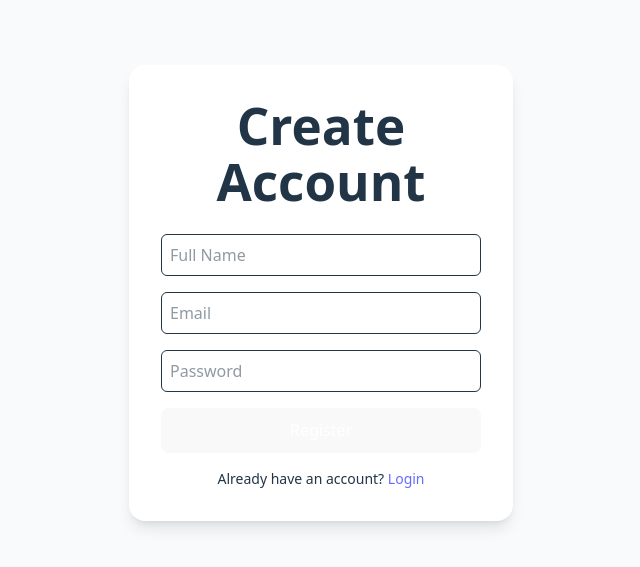
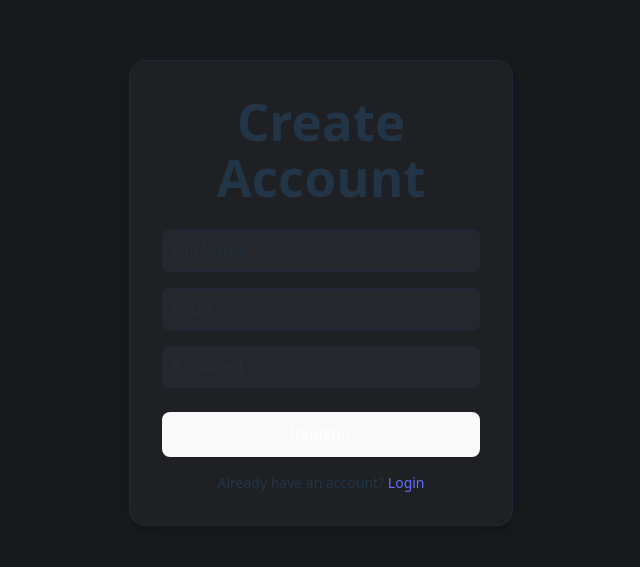
Before and after one commit to soumikadevarakonda/StockPilot, a React (Vite) app: page /register in a window 1280 px wide. Shown: the part 107-674 px from the top of the page, without its empty margins (319-959 px from the left). Built offline with nearby package versions, Linux system fonts and the light colour scheme.

Commit message:
Login/Register UI improvements

```diff
--- a/src/components/landing/CTA.jsx
+++ b/src/components/landing/CTA.jsx
@@ -32,8 +32,8 @@ export default function CTA() {
               whileTap={{ scale: 0.95 }}
               className="inline-flex items-center justify-center rounded-md bg-white px-6 py-3 text-[hsl(var(--color-primary))] font-semibold shadow-lg hover:bg-white/90 transition-all"
             >
-    <span className="text-[hsl(195,100%,55%)]">Start Trading for Free</span>
-    <ArrowRight className="ml-2 text-[hsl(195,100%,55%)]" />
+            <span className="text-[hsl(195,100%,55%)]">Start Trading for Free</span>
+            <ArrowRight className="ml-2 text-[hsl(195,100%,55%)]" />
             </motion.a>
           </div>
 
--- a/src/pages/Login.jsx
+++ b/src/pages/Login.jsx
@@ -1,6 +1,7 @@
 import { useState } from "react";
 import axios from "../api/axios";
 import { useNavigate } from "react-router-dom";
+import { motion } from "framer-motion";
 
 export default function Login() {
   const [email, setEmail] = useState("");
@@ -14,37 +15,53 @@ export default function Login() {
       localStorage.setItem("token", response.data.token);
       navigate("/dashboard");
     } catch (err) {
-      alert("Login failed: " + err.response?.data?.message || err.message);
+      alert("Login failed: " + (err.response?.data?.message || err.message));
     }
   };
 
   return (
-    <div className="flex flex-col items-center justify-center h-screen bg-gray-50">
-      <div className="w-96 p-8 bg-white rounded-2xl shadow-lg">
-        <h1 className="text-2xl font-semibold mb-6 text-center">StockPilot Login</h1>
+    <div className="min-h-screen flex items-center justify-center bg-[hsl(220,10%,10%)] text-[hsl(var(--foreground))]">
+      <motion.div
+        initial={{ opacity: 0, y: 40 }}
+        animate={{ opacity: 1, y: 0 }}
+        transition={{ duration: 0.6 }}
+        className="w-96 p-8 rounded-2xl shadow-lg bg-[hsl(220,10%,13%)] border border-[hsl(217,32%,17%)]"
+      >
+        <h1 className="text-2xl font-semibold mb-6 text-center">Welcome Back</h1>
+
         <form onSubmit={handleSubmit} className="flex flex-col gap-4">
           <input
             type="email"
             placeholder="Email"
-            className="border rounded-md p-2"
+            className="bg-[hsl(220,10%,16%)] border border-[hsl(217,32%,17%)] rounded-md p-2 focus:outline-none focus:ring-2 focus:ring-[hsl(195,100%,50%)]"
             value={email}
             onChange={(e) => setEmail(e.target.value)}
+            required
           />
           <input
             type="password"
             placeholder="Password"
-            className="border rounded-md p-2"
+            className="bg-[hsl(220,10%,16%)] border border-[hsl(217,32%,17%)] rounded-md p-2 focus:outline-none focus:ring-2 focus:ring-[hsl(195,100%,50%)]"
             value={password}
             onChange={(e) => setPassword(e.target.value)}
+            required
           />
-          <button type="submit" className="bg-blue-500 text-white py-2 rounded-md hover:bg-blue-600">
+
+          <button
+            type="submit"
+            className="mt-2 bg-[hsl(195,100%,50%)] text-[hsl(var(--emphasis))] py-2 rounded-md font-semibold hover:bg-[hsl(195,100%,55%)] transition-all"
+          >
             Login
           </button>
         </form>
-        <p className="text-sm text-center mt-4">
-          Don’t have an account? <a href="/register" className="text-blue-500">Register</a>
+
+        <p className="text-sm text-center mt-4 text-[hsl(var(--foreground))]/70">
+          Don’t have an account?{" "}
+          <a href="/register" className="text-[hsl(195,100%,60%)] hover:underline">
+            Register
+          </a>
         </p>
-      </div>
+      </motion.div>
     </div>
   );
 }
--- a/src/pages/Register.jsx
+++ b/src/pages/Register.jsx
@@ -1,6 +1,7 @@
 import { useState } from "react";
 import axios from "../api/axios";
 import { useNavigate } from "react-router-dom";
+import { motion } from "framer-motion";
 
 export default function Register() {
   const [email, setEmail] = useState("");
@@ -15,44 +16,61 @@ export default function Register() {
       alert("Registration successful! You can now log in.");
       navigate("/");
     } catch (err) {
-      alert("Registration failed: " + err.response?.data?.message || err.message);
+      alert("Registration failed: " + (err.response?.data?.message || err.message));
     }
   };
 
   return (
-    <div className="flex flex-col items-center justify-center h-screen bg-gray-50">
-      <div className="w-96 p-8 bg-white rounded-2xl shadow-lg">
+    <div className="min-h-screen flex items-center justify-center bg-[hsl(220,10%,10%)] text-[hsl(var(--foreground))]">
+      <motion.div
+        initial={{ opacity: 0, y: 40 }}
+        animate={{ opacity: 1, y: 0 }}
+        transition={{ duration: 0.6 }}
+        className="w-96 p-8 rounded-2xl shadow-lg bg-[hsl(220,10%,13%)] border border-[hsl(217,32%,17%)]"
+      >
         <h1 className="text-2xl font-semibold mb-6 text-center">Create Account</h1>
+
         <form onSubmit={handleSubmit} className="flex flex-col gap-4">
           <input
             type="text"
             placeholder="Full Name"
-            className="border rounded-md p-2"
+            className="bg-[hsl(220,10%,16%)] border border-[hsl(217,32%,17%)] rounded-md p-2 focus:outline-none focus:ring-2 focus:ring-[hsl(195,100%,50%)]"
             value={name}
             onChange={(e) => setName(e.target.value)}
+            required
           />
           <input
             type="email"
             placeholder="Email"
-            className="border rounded-md p-2"
+            className="bg-[hsl(220,10%,16%)] border border-[hsl(217,32%,17%)] rounded-md p-2 focus:outline-none focus:ring-2 focus:ring-[hsl(195,100%,50%)]"
             value={email}
             onChange={(e) => setEmail(e.target.value)}
+            required
           />
           <input
             type="password"
             placeholder="Password"
-            className="border rounded-md p-2"
+            className="bg-[hsl(220,10%,16%)] border border-[hsl(217,32%,17%)] rounded-md p-2 focus:outline-none focus:ring-2 focus:ring-[hsl(195,100%,50%)]"
             value={password}
             onChange={(e) => setPassword(e.target.value)}
+            required
           />
-          <button type="submit" className="bg-green-500 text-white py-2 rounded-md hover:bg-green-600">
+
+          <button
+            type="submit"
+            className="mt-2 bg-[hsl(195,100%,50%)] text-[hsl(var(--emphasis))] py-2 rounded-md font-semibold hover:bg-[hsl(195,100%,55%)] transition-all"
+          >
             Register
           </button>
         </form>
-        <p className="text-sm text-center mt-4">
-          Already have an account? <a href="/" className="text-blue-500">Login</a>
+
+        <p className="text-sm text-center mt-4 text-[hsl(var(--foreground))]/70">
+          Already have an account?{" "}
+          <a href="/login" className="text-[hsl(195,100%,60%)] hover:underline">
+            Login
+          </a>
         </p>
-      </div>
+      </motion.div>
     </div>
   );
 }
```
